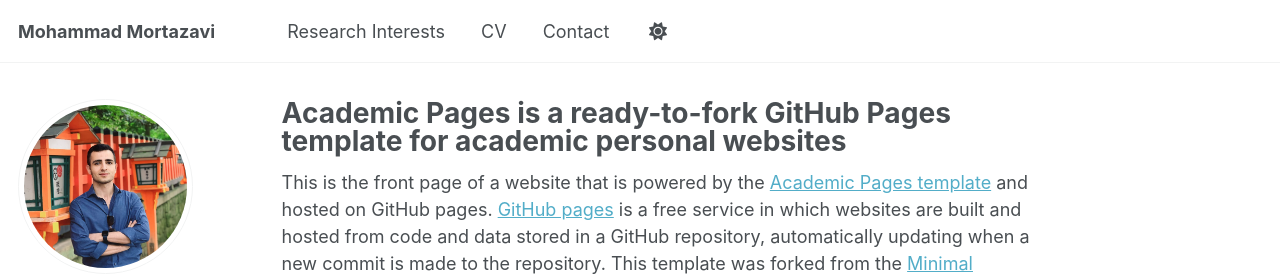
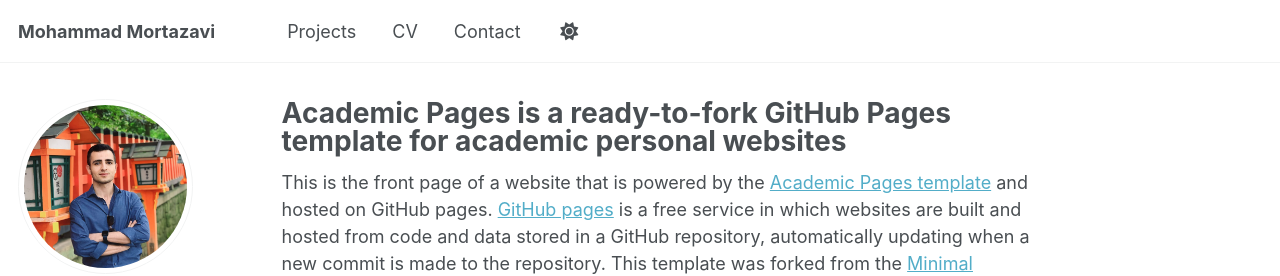
Before and after one commit to mortazawi/mortazawi.github.io, a Jekyll site: the page built from _pages/about.md, in a window 1280 px wide. Shown: the top 276 px of the page. Built offline with Jekyll 4.4.1, drawn with Linux system fonts in a browser that asks for light colours; a script that is not in the unit is left out.

Commit message:
Update navigation.yml

```diff
--- a/_data/navigation.yml
+++ b/_data/navigation.yml
@@ -17,7 +17,7 @@ main:
   # - title: "Teaching"
   #   url: /teaching/
 
-  - title: "Research Interests"
+  - title: "Projects"
     url: /portfolio/
 
   # - title: "Blog Posts"
```
